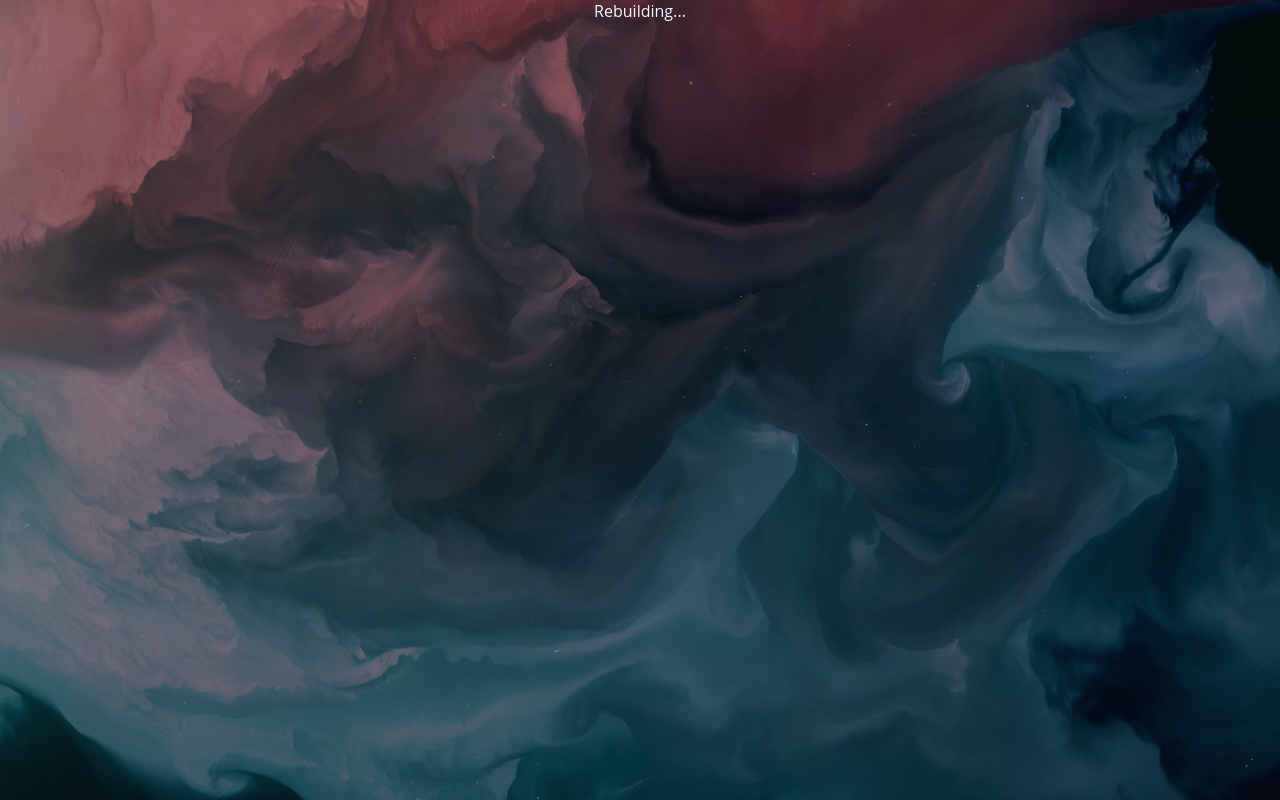
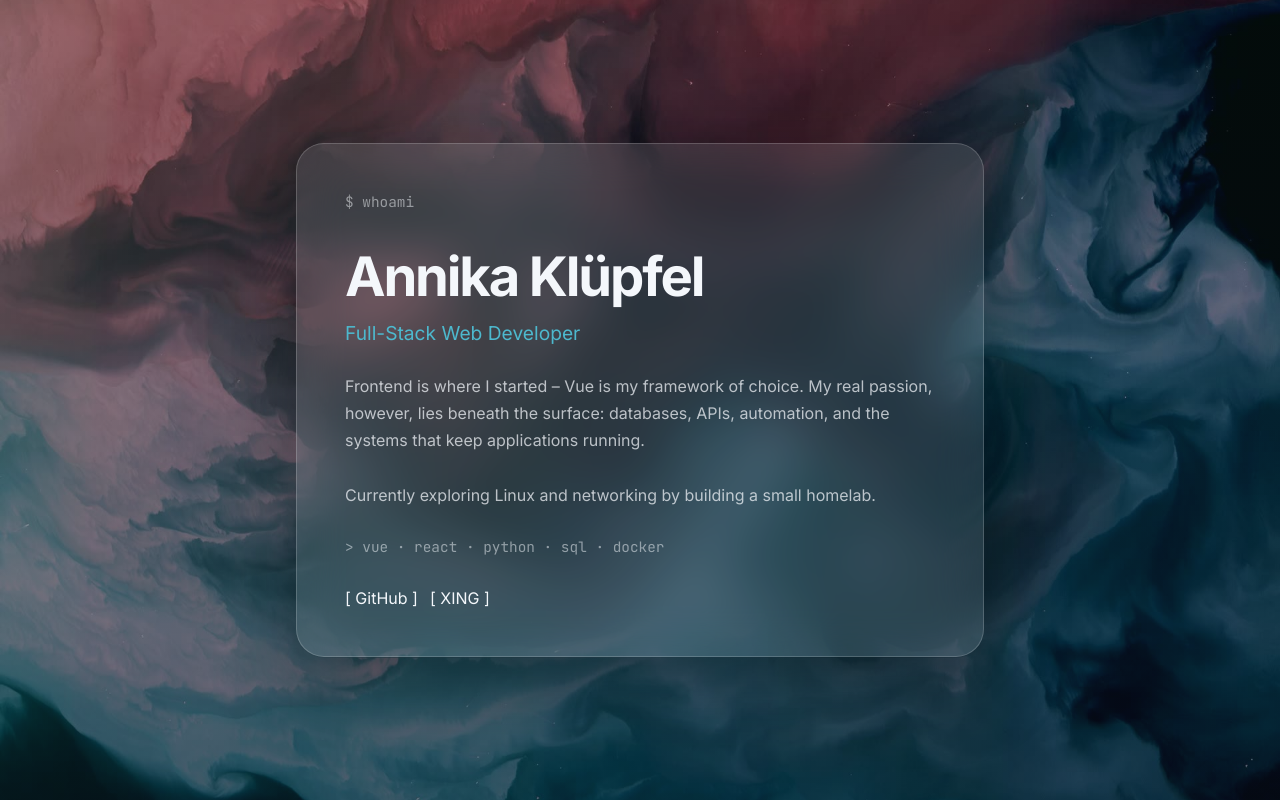
Before and after one commit to Annika-Klu/annika-klu.github.io, a Vue app: page / in a window 1280 px wide. Built offline with nearby package versions, Linux system fonts and the light colour scheme.

Commit message:
feat: build ProfileCard component and render it as the app

```diff
--- a/index.html
+++ b/index.html
@@ -3,7 +3,13 @@
   <head>
     <meta charset="UTF-8">
     <meta name="viewport" content="width=device-width, initial-scale=1.0">
-    <title>A. Kluepfel | Full Stack Web Dev</title>
+
+    <title>Annika K. · Software Developer</title>
+    <meta name="description" content="Annika K. – full-stack web developer with a focus on backend. Dabbles in self-hosting.">
+
+    <link rel="preconnect" href="https://fonts.googleapis.com">
+    <link rel="preconnect" href="https://fonts.gstatic.com" crossorigin>
+    <link href="https://fonts.googleapis.com/css2?family=Inter:wght@400;500;700&family=JetBrains+Mono:wght@400;500&display=swap" rel="stylesheet">
   </head>
   <body>
     <div id="app"></div>
--- a/src/App.vue
+++ b/src/App.vue
@@ -1,3 +1,7 @@
+<script setup>
+import ProfileCard from "./components/ProfileCard.vue"
+</script>
+
 <template>
-  <div>Rebuilding...</div>
+  <ProfileCard />
 </template>
--- a/src/assets/base.css
+++ b/src/assets/base.css
@@ -2,7 +2,7 @@
   --text: #f4f7fb;
   --muted: rgba(244, 247, 251, 0.72);
   --accent: #4db9ce;
-  --glass: rgba(255, 255, 255, 0.10);
+  --glass: rgba(255, 255, 255, 0.1);
   --border: rgba(255, 255, 255, 0.18);
 }
 
@@ -25,7 +25,8 @@ a:hover {
   color: var(--accent);
 }
 
-html, body {
+html,
+body {
   scroll-behavior: smooth;
   height: 100%;
 }
@@ -37,7 +38,7 @@ body {
   justify-content: center;
 
   color: var(--text);
-  font-family: "Open Sans", sans-serif;
+  font-family: "Inter", sans-serif;
   font-style: normal;
   font-weight: 300;
   line-height: normal;
@@ -46,11 +47,7 @@ body {
   -webkit-font-smoothing: antialiased;
   -moz-osx-font-smoothing: grayscale;
 
-  background:
-    linear-gradient(
-      rgba(8, 31, 28, 0.35),
-      rgba(8, 17, 31, 0.55)
-    ),
+  background: linear-gradient(rgba(8, 31, 28, 0.35), rgba(8, 17, 31, 0.55)),
     url("./images/hero-bg.jpg") center / cover fixed;
   background-attachment: fixed;
 }
--- a/src/assets/main.css
+++ b/src/assets/main.css
@@ -1,5 +1,5 @@
 @import "./base.css";
 
 #app {
-  height: 100%;
+  display: contents;
 }
--- /dev/null
+++ b/src/components/ProfileCard.vue
@@ -0,0 +1,77 @@
+<script setup>
+import TerminalLine from "./TerminalLine.vue"
+import SocialLinks from "./SocialLinks.vue"
+
+const links = [
+  { label: "GitHub", href: "https://github.com/annika-klu" },
+  { label: "XING", href: "https://www.xing.com/profile/Annika_Kluepfel" }
+]
+</script>
+
+<template>
+  <main class="card">
+    <TerminalLine prefix="$">whoami</TerminalLine>
+
+    <h1>Annika Kl&uuml;pfel</h1>
+
+    <div class="role">Full-Stack Web Developer</div>
+
+    <p>
+      Frontend is where I started – Vue is my framework of choice. My real passion, however, lies
+      beneath the surface: databases, APIs, automation, and the systems that keep applications
+      running.
+    </p>
+
+    <p>Currently exploring Linux and networking by building a small homelab.</p>
+
+    <TerminalLine prefix="&gt;">vue · react · python · sql · docker</TerminalLine>
+
+    <SocialLinks :links="links" />
+  </main>
+</template>
+
+<style scoped>
+.card {
+  width: min(90vw, 43rem);
+
+  padding: 3rem;
+
+  background: var(--glass);
+  backdrop-filter: blur(1.5rem);
+  -webkit-backdrop-filter: blur(1.5rem);
+
+  border: 1px solid var(--border);
+  border-radius: 1.75rem;
+
+  box-shadow: 0 1.5625rem 5rem rgba(0, 0, 0, 0.35);
+}
+
+.card :deep(.terminal) {
+  margin-bottom: 2rem;
+}
+
+h1 {
+  margin: 0 0 0.75rem;
+  font-size: clamp(2.4rem, 8vw, 3.4rem);
+  font-weight: 700;
+  letter-spacing: -0.04em;
+}
+
+.role {
+  font-size: 1.2rem;
+  color: var(--accent);
+  margin-bottom: 1.75rem;
+}
+
+p {
+  color: var(--muted);
+  line-height: 1.7;
+  margin-bottom: 1.75rem;
+}
+
+@media (max-width: 37.5rem) {
+  .card {
+    padding: 2rem;
+  }
+}
+</style>
--- /dev/null
+++ b/src/components/SocialLinks.vue
@@ -0,0 +1,32 @@
+<script setup>
+defineProps({
+  links: {
+    type: Array,
+    required: true
+  }
+})
+</script>
+
+<template>
+  <div class="links">
+    <a v-for="link in links" :key="link.href" :href="link.href" target="_blank">
+      {{ link.label }}
+    </a>
+  </div>
+</template>
+
+<style scoped>
+.links {
+  display: flex;
+  gap: 0.75rem;
+  flex-wrap: wrap;
+}
+
+a::before {
+  content: "[ ";
+}
+
+a::after {
+  content: " ]";
+}
+</style>
--- /dev/null
+++ b/src/components/TerminalLine.vue
@@ -0,0 +1,22 @@
+<script setup>
+defineProps({
+  prefix: {
+    type: String,
+    default: "$"
+  }
+})
+</script>
+
+<template>
+  <div class="terminal">
+    {{ prefix }} <slot />
+  </div>
+</template>
+
+<style scoped>
+.terminal {
+  font-family: "JetBrains Mono", monospace;
+  font-size: 0.9rem;
+  color: rgba(244, 247, 251, 0.5);
+}
+</style>
```
